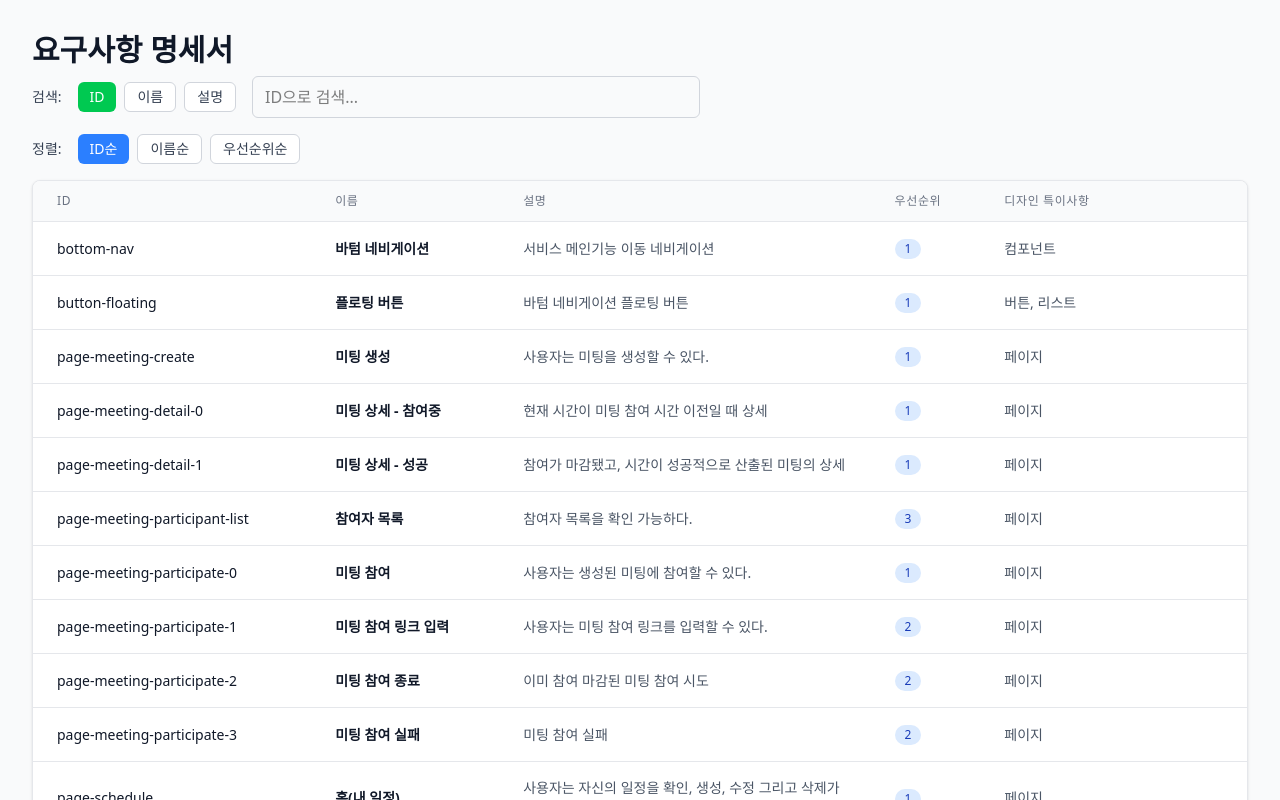
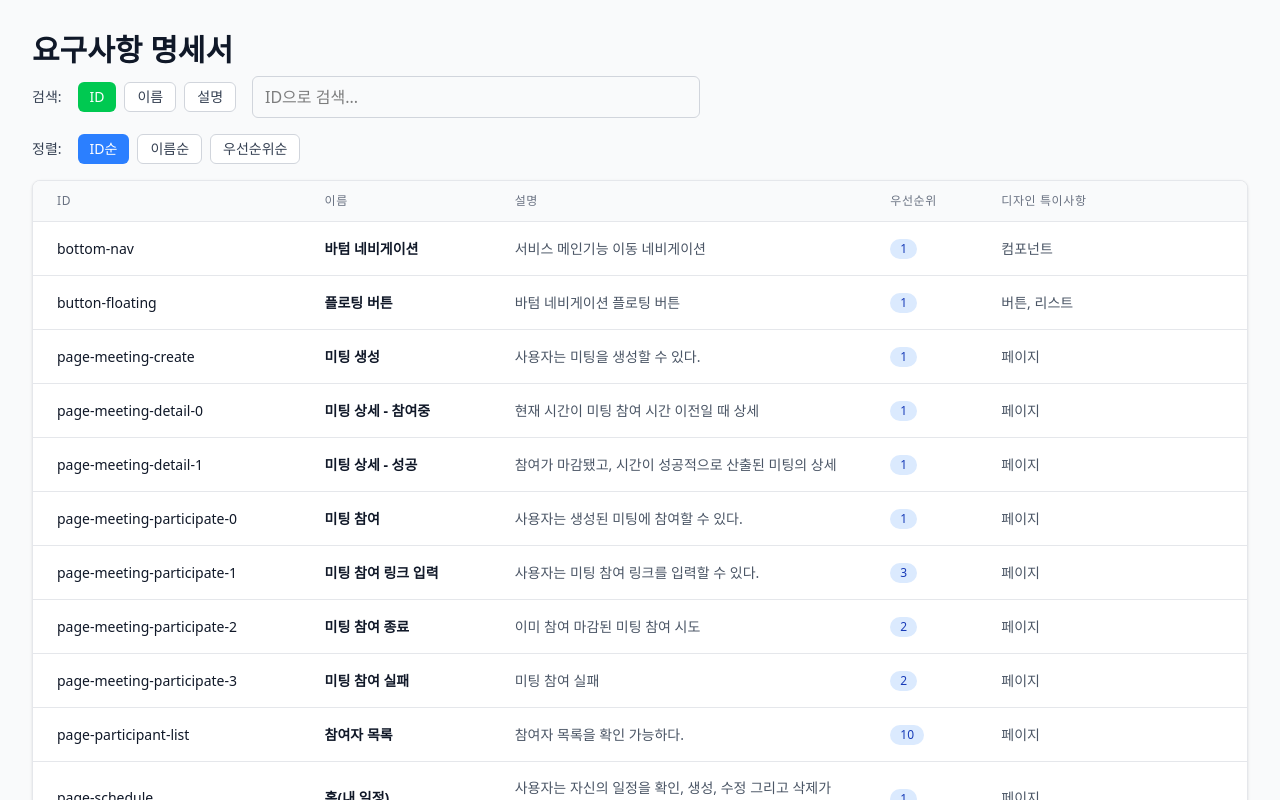
Before and after one commit to Meetcha-DevTeam/meetcha-pm, a React (Vite) app in the folder packages/req-specify/: page / in a window 1280 px wide. Shown: the top 800 px of the page. Built offline with nearby package versions, Linux system fonts and the light colour scheme.

Commit message:
fix: adjust priority and phrase

```diff
--- a/packages/req-specify/src/specs/meeting-detail.ts
+++ b/packages/req-specify/src/specs/meeting-detail.ts
@@ -12,7 +12,7 @@ const detailBase: Pick<Required<Spec>, "scenarios" | "input" | "export"> = {
     { name: "상태", type: "Enum('참여중','산출 완료','미팅 종료')" },
   ],
   export:[
-    {id:'page-meeting-participant-list',action:'참여자 목록 확인'}
+    {id:'page-participant-list',action:'참여자 목록 확인'}
   ]
 };
 
@@ -41,11 +41,11 @@ export const meetingDetailCompleted: Spec = {
   export:[...detailBase.export]
 };
 
-export const particiPantList:Spec = {
-    id:'page-meeting-participant-list',
+export const participantList:Spec = {
+    id:'page-participant-list',
     name:'참여자 목록',
     description:'참여자 목록을 확인 가능하다.',
-    priority:3,
+    priority:10,
     scenarios:[
         "참여자는 미팅 제목을 확인 가능하다.",
         "참여자는 참여자 목록을 확인 가능하다.",
--- a/packages/req-specify/src/specs/meeting-participate.ts
+++ b/packages/req-specify/src/specs/meeting-participate.ts
@@ -33,7 +33,7 @@ export const meetingParticipateInput: Spec = {
   id: "page-meeting-participate-1",
   name: "미팅 참여 링크 입력",
   description: "사용자는 미팅 참여 링크를 입력할 수 있다.",
-  priority: 2,
+  priority: 3,
   scenarios: ["사용자는 미팅 참여 링크를 입력한다."],
   design: "페이지",
   input: [{ name: "미팅 참여 링크", type: "string" }],
--- a/packages/req-specify/src/specs/schedule.ts
+++ b/packages/req-specify/src/specs/schedule.ts
@@ -23,7 +23,7 @@ export const ScheduleCreate: Spec = {
   name: "일정 생성",
   description: "사용자는 일정을 생성할 수 있다.",
   priority: 1,
-  scenarios: ["사용자는 일정 생성 버튼을 누르거나 빈 곳을 누르면 일정 생성"],
+  scenarios: ["사용자는 빈 곳을 누르면 일정 생성"],
   design: "바텀 시트 (modal-mode)",
   output: [
     { name: "이름", type: "string" },
```
